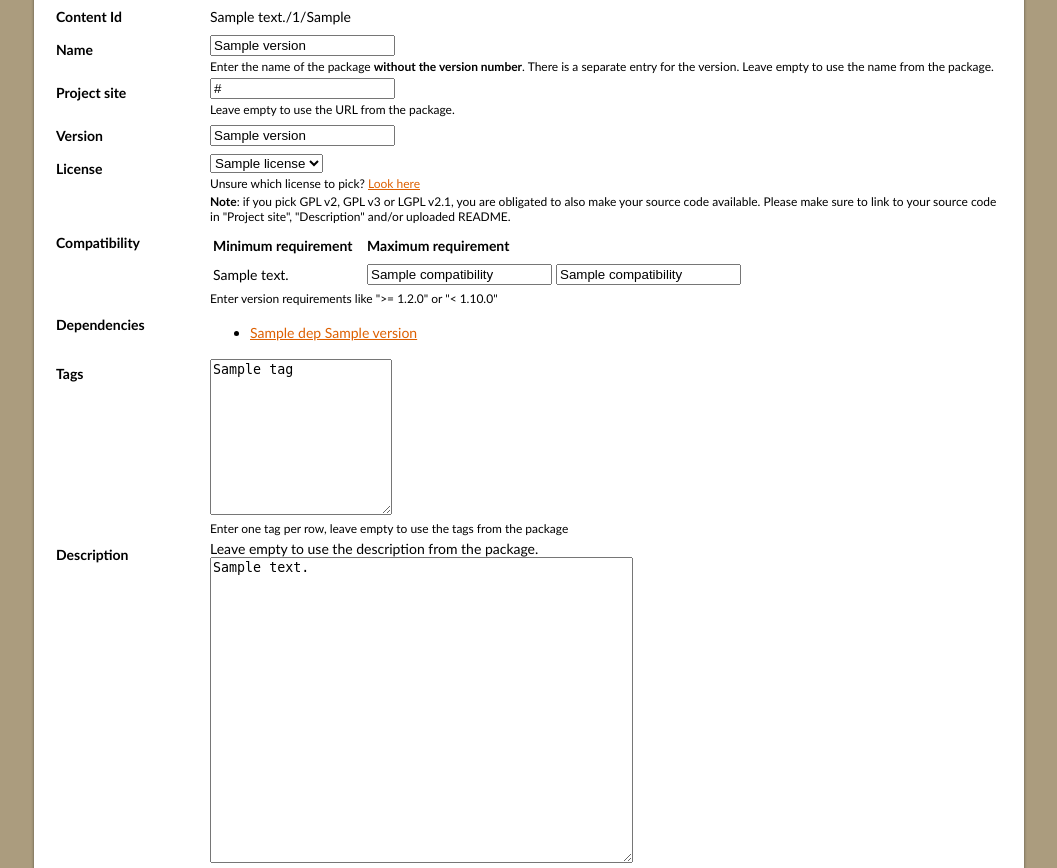
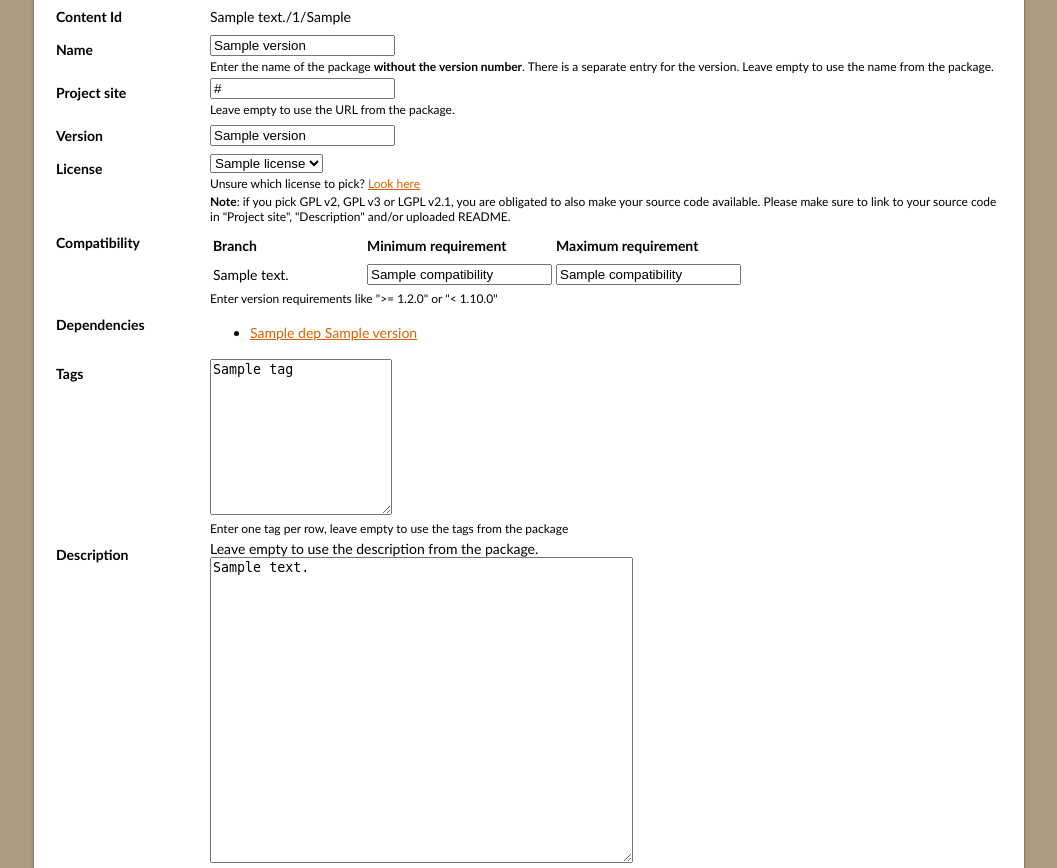
Before and after one commit to OpenTTD/bananas-frontend-web, a Python web app: template webclient/templates/manager_new_package.html in a window 1280 px wide. Shown: the part 495-1363 px from the top of the page, without its empty margins (111-1168 px from the left). Run offline with Jinja, Linux system fonts and the light colour scheme; the template is opened without the code that fills it: most values are stand-ins (such as "Sample title", 1, 10 or a date in 2020).

Commit message:
Fix: headers of compatibility matrix on new package page was misaligned (#66)

```diff
--- a/webclient/templates/manager_new_package.html
+++ b/webclient/templates/manager_new_package.html
@@ -72,7 +72,7 @@
 <tr><th>Compatibility</th><td>
     <table>
         <tr>
-            <!-- <th>Branch</th> -->
+            <th>Branch</th>
             <th>Minimum requirement</th>
             <th>Maximum requirement</th>
         </tr>
```
